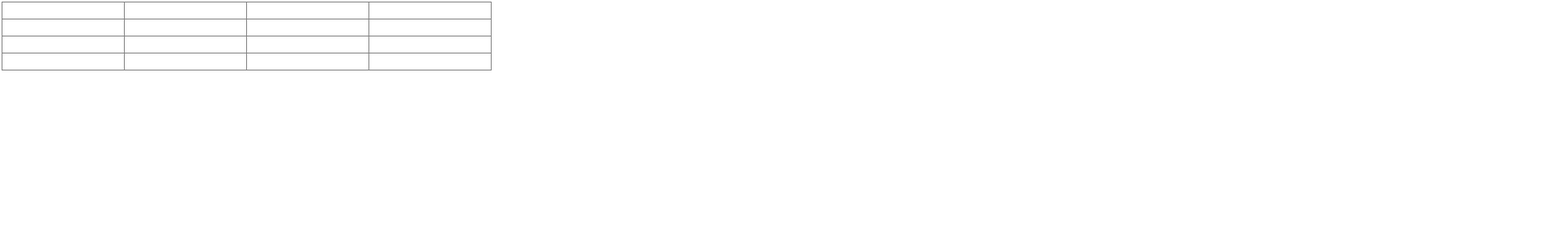
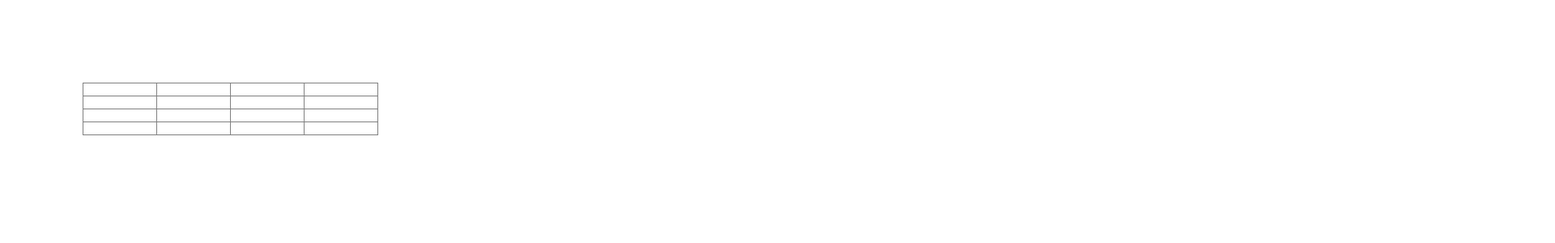
Before and after one commit to John123Yu/EasySheets, a React (Create React App) app: page / in a window 1280 px wide. Shown: the top 300 px of the page at 81% size, 1920 px wide, since content can reach past the window. Built offline with nearby package versions, Linux system fonts and the light colour scheme.

Commit message:
useInterval function imported to throttle set window.scroll

```diff
--- a/src/App.css
+++ b/src/App.css
@@ -33,6 +33,11 @@
 }
 
 /*map.js*/
+table {
+  position: relative;
+  left: 100px;
+  top: 100px;
+}
 .mapRow {
   display: flex;
   border-right: 1px solid grey;
@@ -49,11 +54,11 @@
   cursor: cell;
   font-size: 12px;
   font-family: Open Sans, sans-serif;
-  height: 20px;
+  height: 15px;
   padding: 0;
   text-align: right;
   vertical-align: bottom;
-  width: 150px;
+  width: 90px;
   /* display: block; */
   /* white-space: normal; */
   /* border-collapse: collapse; */
--- a/src/containers/cellhook.js
+++ b/src/containers/cellhook.js
@@ -26,12 +26,6 @@ export default function CellHook(props) {
       className={classes}
       onClick={handleClick}
       onKeyDown={handleKeyDownWrap}
-      //   onChange={this.handleChange}
-      //   onContextMenu={this.handleContextMenu}
-      // onDoubleClick={this.handleDoubleClick}
-      // onMouseOver={this.handleMouseOver}
-      // onMouseOut={this.handleMouseOut}
-      //   onMouseDown={this.handleMouseDown}
     >
       {theMap[row][column]}
     </td>
--- a/src/containers/map.js
+++ b/src/containers/map.js
@@ -1,4 +1,4 @@
-import React, { useState } from "react";
+import React, { useState, useEffect, useRef } from "react";
 import _ from "lodash";
 import CellHook from "./cellhook";
 import { nestedArray, validAlphaNum } from "../helpers/primary";
@@ -9,11 +9,21 @@ export default function Map() {
     let initMap = nestedArray(4, 4);
     return initMap;
   });
+  const [scrollY, setScrollY] = useState(window.scrollY);
+  const [scrollX, setScrollX] = useState(window.scrollX);
+
+  useInterval(() => {
+    setScrollY(window.scrollY);
+    setScrollX(window.scrollX);
+  }, 1000);
+  console.log("X", scrollY);
+  console.log("X", scrollX);
+
 
   let handleKeyDownSetup = _.curry((row, column, e) => {
     let keyCodeString = String.fromCharCode(e.keyCode);
     let key = e.key;
-    if (validAlphaNum(keyCodeString)) theMap[row][column] += key
+    if (validAlphaNum(keyCodeString)) theMap[row][column] += key;
     if (e.keyCode === 8) theMap[row][column] = "";
   });
 
@@ -44,3 +54,22 @@ export default function Map() {
     </div>
   );
 }
+
+function useInterval(callback, delay) {
+  const savedCallback = useRef();
+  // Remember the latest callback.
+  useEffect(() => {
+    savedCallback.current = callback;
+  }, [callback]);
+
+  // Set up the interval.
+  useEffect(() => {
+    function tick() {
+      savedCallback.current();
+    }
+    if (delay !== null) {
+      let id = setInterval(tick, delay);
+      return () => clearInterval(id);
+    }
+  }, [delay]);
+}
--- a/src/helpers/primary.js
+++ b/src/helpers/primary.js
@@ -15,3 +15,22 @@ export function nestedArray(X, Y) {
   }
   return outer_array;
 }
+
+export function clone_nested_array(old_array) {
+  let new_array = [];
+  for (let i = 0; i < old_array.length; i++) {
+    new_array.push([]);
+    for (let j = 0; j < old_array.length; j++) {
+      new_array[i][j] = old_array[i][j];
+    }
+  }
+  return new_array;
+}
+
+export function clone_array(old_array) {
+  let new_array = [];
+  for (let i = 0; i < old_array.length; i++) {
+    new_array.push(old_array[i]);
+  }
+  return new_array;
+}
--- a/src/index.css
+++ b/src/index.css
@@ -6,6 +6,9 @@ body {
     sans-serif;
   -webkit-font-smoothing: antialiased;
   -moz-osx-font-smoothing: grayscale;
+  height: 250em;
+  width: 250em;
+  overflow: scroll;
 }
 
 code {
```
